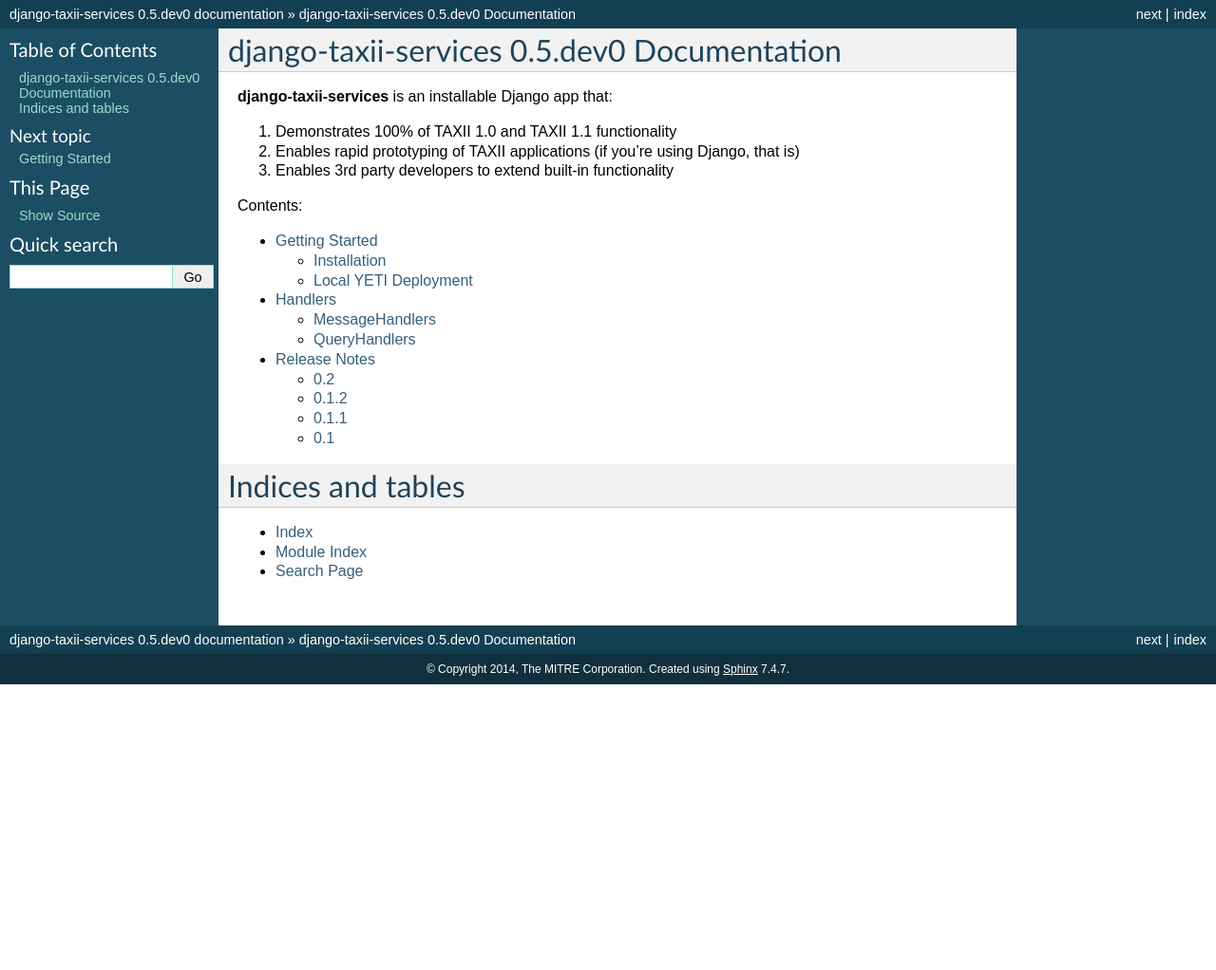
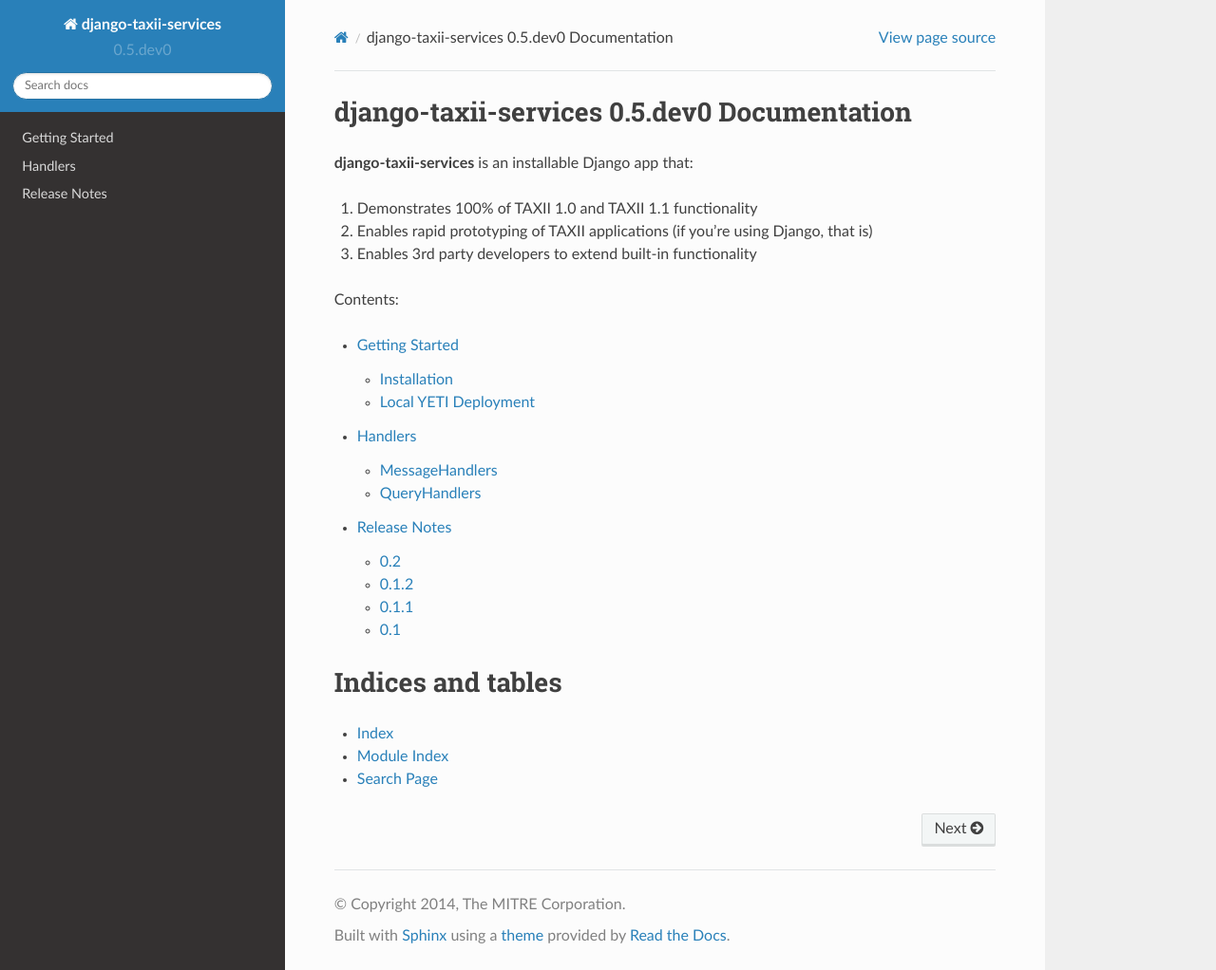
Before and after one commit to TAXIIProject/django-taxii-services, a Sphinx documentation site: the page built from docs/index.rst, in a window 1280 px wide and 1022 px high. Shown: the whole window at 95% size. Built offline with Sphinx 7.4.7 and the Read the Docs theme 2.0.0, drawn with Linux system fonts in a browser that asks for light colours.

Commit message:
Use sphinx-rtd-theme locally.

```diff
--- a/docs/conf.py
+++ b/docs/conf.py
@@ -1,3 +1,5 @@
+import os
+
 import taxii_services
 
 project = u'django-taxii-services'
@@ -15,7 +17,13 @@
 
 pygments_style = 'sphinx'
 
-html_theme = 'default'
+on_rtd = os.environ.get('READTHEDOCS', None) == 'True'
+if not on_rtd:  # only import and set the theme if we're building docs locally
+    import sphinx_rtd_theme
+    html_theme = 'sphinx_rtd_theme'
+    html_theme_path = [sphinx_rtd_theme.get_html_theme_path()]
+else:
+    html_theme = 'default'
 
 latex_elements = {}
 latex_documents = [
--- a/setup.py
+++ b/setup.py
@@ -39,6 +39,7 @@
         # TODO: remove when updating to Sphinx 1.3, since napoleon will be
         # included as sphinx.ext.napoleon
         'sphinxcontrib-napoleon==0.2.4',
+        'sphinx_rtd_theme==0.1.7',
     ],
     'test': [
         "tox==1.6.1"
```
